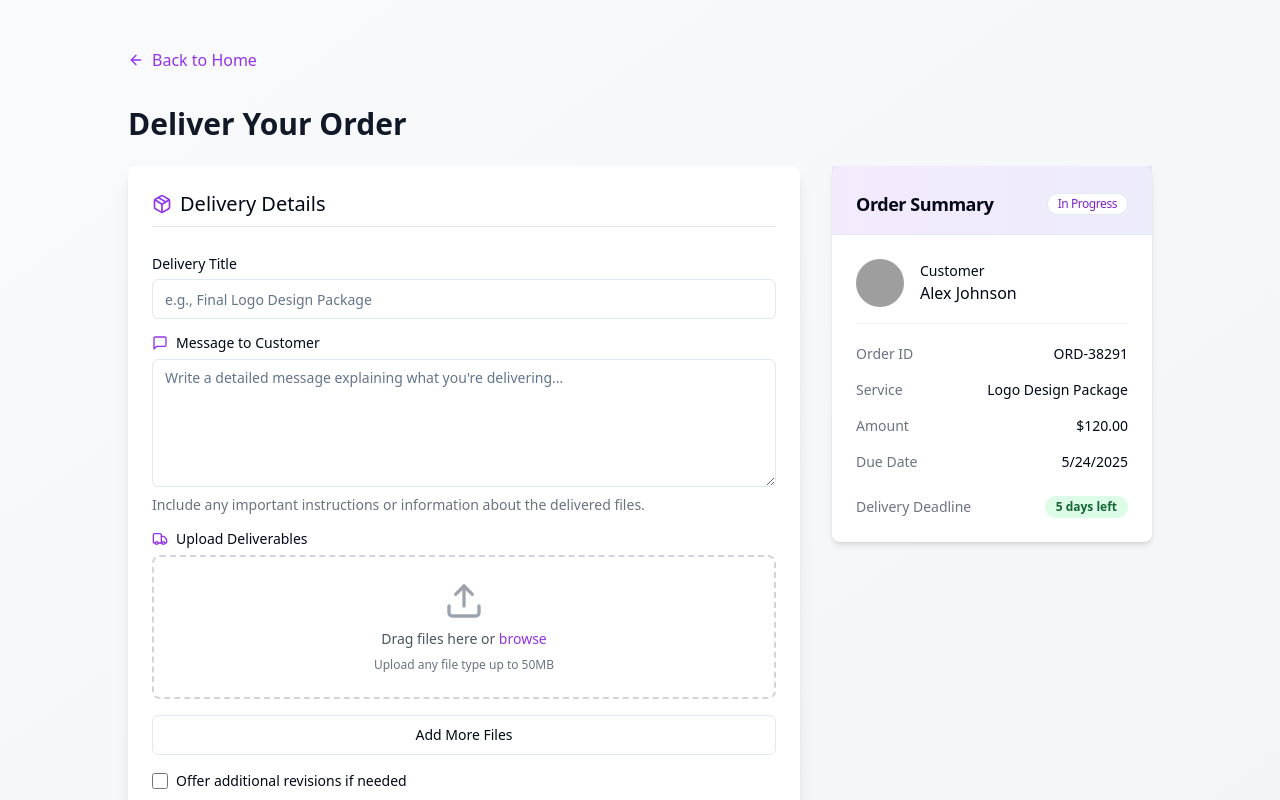
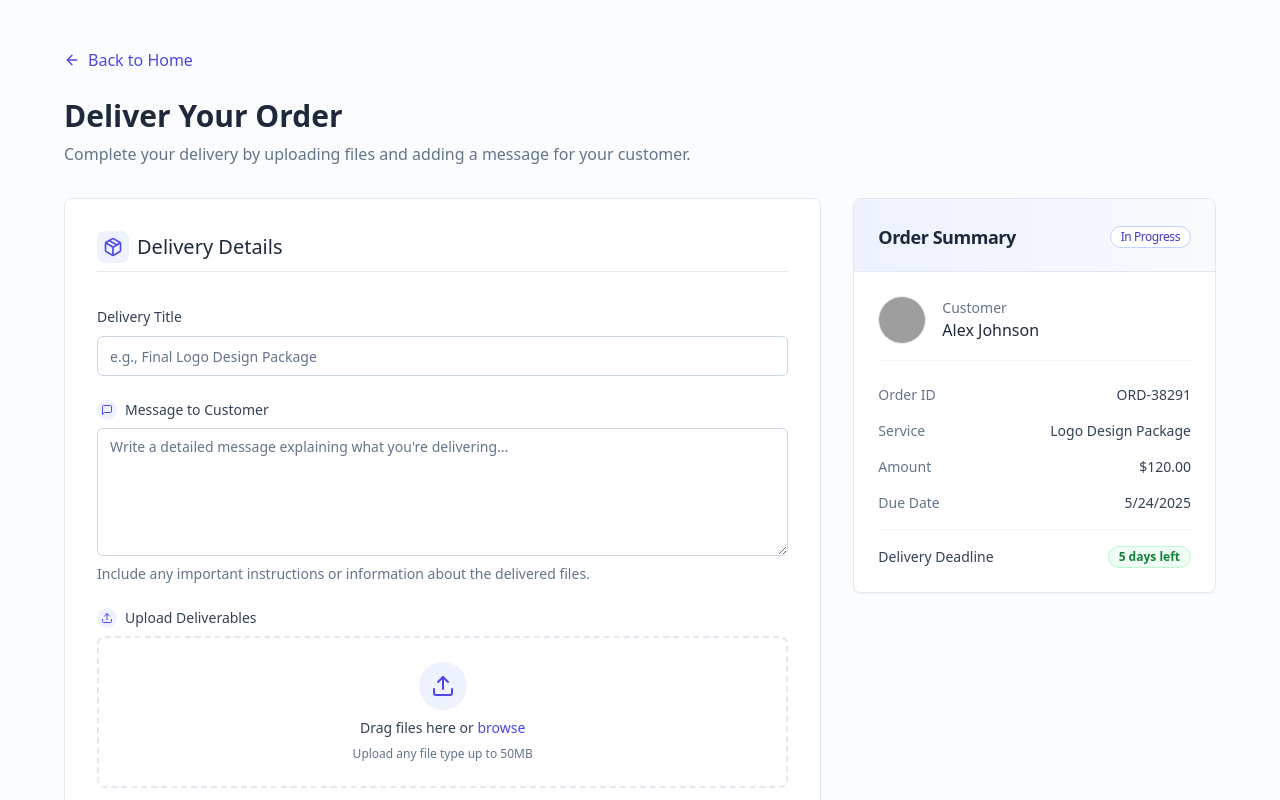
Before and after one commit to ALFRED-LUCIFER/order-note-delivery-finesse, a React (Vite) app: page /delivery in a window 1280 px wide. Shown: the top 800 px of the page. Built offline with nearby package versions, Linux system fonts and the light colour scheme; grey boxes are pictures that could not be loaded.

Commit message:
Refactor: Apply design from Vuexy documentation
Implement components based on the Vuexy NextJS admin template documentation.

```diff
--- a/src/components/AttachmentUploader.tsx
+++ b/src/components/AttachmentUploader.tsx
@@ -39,7 +39,7 @@ const AttachmentUploader = ({ onFileChange }: AttachmentUploaderProps) => {
   return (
     <div className="space-y-4">
       <div
-        className="border-2 border-dashed border-gray-300 rounded-lg p-6 text-center hover:bg-gray-50 transition-colors cursor-pointer"
+        className="border-2 border-dashed border-slate-200 rounded-lg p-6 text-center hover:bg-slate-50 transition-colors cursor-pointer bg-white"
         onClick={() => fileInputRef.current?.click()}
       >
         <input
@@ -50,11 +50,13 @@ const AttachmentUploader = ({ onFileChange }: AttachmentUploaderProps) => {
           onChange={handleFileInput}
         />
         <div className="flex flex-col items-center justify-center space-y-2">
-          <Upload className="h-10 w-10 text-gray-400" />
-          <p className="text-sm font-medium text-gray-600">
-            Drag files here or <span className="text-purple-600">browse</span>
+          <div className="h-12 w-12 rounded-full bg-indigo-50 flex items-center justify-center">
+            <Upload className="h-6 w-6 text-indigo-600" />
+          </div>
+          <p className="text-sm font-medium text-slate-700">
+            Drag files here or <span className="text-indigo-600">browse</span>
           </p>
-          <p className="text-xs text-gray-500">
+          <p className="text-xs text-slate-500">
             Upload any file type up to 50MB
           </p>
         </div>
@@ -62,25 +64,27 @@ const AttachmentUploader = ({ onFileChange }: AttachmentUploaderProps) => {
 
       {files.length > 0 && (
         <div className="space-y-3">
-          <p className="text-sm font-medium text-gray-700">
+          <p className="text-sm font-medium text-slate-700">
             {files.length} {files.length === 1 ? "file" : "files"} attached
           </p>
           <ul className="space-y-2">
             {files.map((file, index) => (
-              <li key={index} className="flex items-center justify-between bg-gray-50 p-3 rounded-md">
+              <li key={index} className="flex items-center justify-between bg-slate-50 p-3 rounded-md border border-slate-200">
                 <div className="flex items-center space-x-3">
-                  <FileText className="h-5 w-5 text-purple-600" />
+                  <div className="h-8 w-8 rounded bg-white border border-slate-200 flex items-center justify-center">
+                    <FileText className="h-4 w-4 text-indigo-600" />
+                  </div>
                   <div>
-                    <p className="text-sm font-medium text-gray-700 truncate max-w-[200px]">
+                    <p className="text-sm font-medium text-slate-700 truncate max-w-[200px]">
                       {file.name}
                     </p>
-                    <p className="text-xs text-gray-500">{formatFileSize(file.size)}</p>
+                    <p className="text-xs text-slate-500">{formatFileSize(file.size)}</p>
                   </div>
                 </div>
                 <Button
                   variant="ghost"
                   size="sm"
-                  className="h-8 w-8 p-0"
+                  className="h-8 w-8 p-0 text-slate-500 hover:text-slate-700 hover:bg-slate-200/50"
                   onClick={(e) => {
                     e.stopPropagation();
                     removeFile(index);
@@ -97,7 +101,7 @@ const AttachmentUploader = ({ onFileChange }: AttachmentUploaderProps) => {
       <Button
         type="button"
         variant="outline"
-        className="w-full"
+        className="w-full border-slate-300 text-slate-700 hover:bg-slate-50"
         onClick={() => fileInputRef.current?.click()}
       >
         Add More Files
--- a/src/components/DeliveryForm.tsx
+++ b/src/components/DeliveryForm.tsx
@@ -6,7 +6,7 @@ import { Label } from "@/components/ui/label";
 import { Input } from "@/components/ui/input";
 import { useToast } from "@/hooks/use-toast";
 import AttachmentUploader from "./AttachmentUploader";
-import { Package, Truck, MessageSquare } from "lucide-react";
+import { Package, MessageSquare, Upload } from "lucide-react";
 
 interface DeliveryFormProps {
   onSubmit: (data: DeliveryFormData) => void;
@@ -74,72 +74,80 @@ const DeliveryForm = ({ onSubmit }: DeliveryFormProps) => {
   };
 
   return (
-    <form onSubmit={handleSubmit} className="space-y-6">
+    <form onSubmit={handleSubmit} className="space-y-8">
       <div className="space-y-2">
-        <div className="flex items-center gap-2">
-          <Package className="h-5 w-5 text-purple-600" />
-          <h2 className="text-xl font-medium">Delivery Details</h2>
+        <div className="flex items-center gap-2 mb-2">
+          <div className="h-8 w-8 rounded-lg bg-indigo-50 flex items-center justify-center">
+            <Package className="h-5 w-5 text-indigo-600" />
+          </div>
+          <h2 className="text-xl font-medium text-slate-800">Delivery Details</h2>
         </div>
-        <div className="h-px bg-gray-200" />
+        <div className="h-px bg-slate-200" />
       </div>
 
-      <div className="space-y-4">
-        <div>
-          <Label htmlFor="delivery-title">Delivery Title</Label>
+      <div className="space-y-6">
+        <div className="space-y-2">
+          <Label htmlFor="delivery-title" className="text-sm font-medium text-slate-700">Delivery Title</Label>
           <Input
             id="delivery-title"
             placeholder="e.g., Final Logo Design Package"
             value={deliveryTitle}
             onChange={(e) => setDeliveryTitle(e.target.value)}
-            className="mt-1"
+            className="border-slate-300 focus:border-indigo-400 focus:ring-indigo-400"
           />
         </div>
 
-        <div>
-          <div className="flex items-center gap-2 mb-2">
-            <MessageSquare className="h-4 w-4 text-purple-600" />
-            <Label htmlFor="message">Message to Customer</Label>
+        <div className="space-y-2">
+          <div className="flex items-center gap-2 mb-1">
+            <div className="h-5 w-5 rounded-full bg-indigo-50 flex items-center justify-center">
+              <MessageSquare className="h-3 w-3 text-indigo-600" />
+            </div>
+            <Label htmlFor="message" className="text-sm font-medium text-slate-700">Message to Customer</Label>
           </div>
           <Textarea
             id="message"
             placeholder="Write a detailed message explaining what you're delivering..."
             value={message}
             onChange={(e) => setMessage(e.target.value)}
-            className="min-h-32"
+            className="min-h-32 border-slate-300 focus:border-indigo-400 focus:ring-indigo-400"
           />
-          <p className="text-sm text-gray-500 mt-2">
+          <p className="text-sm text-slate-500 mt-1">
             Include any important instructions or information about the delivered files.
           </p>
         </div>
 
-        <div>
-          <div className="flex items-center gap-2 mb-2">
-            <Truck className="h-4 w-4 text-purple-600" />
-            <Label>Upload Deliverables</Label>
+        <div className="space-y-2">
+          <div className="flex items-center gap-2 mb-1">
+            <div className="h-5 w-5 rounded-full bg-indigo-50 flex items-center justify-center">
+              <Upload className="h-3 w-3 text-indigo-600" />
+            </div>
+            <Label className="text-sm font-medium text-slate-700">Upload Deliverables</Label>
           </div>
           <AttachmentUploader onFileChange={handleFileChange} />
         </div>
 
-        <div className="flex items-center space-x-2">
+        <div className="flex items-center space-x-2 ml-1">
           <Input
             type="checkbox"
             id="extra-revisions"
-            className="w-4 h-4"
+            className="w-4 h-4 border-slate-300 rounded text-indigo-600 focus:ring-indigo-500"
             checked={extraRevisions}
             onChange={(e) => setExtraRevisions(e.target.checked)}
           />
-          <Label htmlFor="extra-revisions" className="text-sm font-normal">
+          <Label htmlFor="extra-revisions" className="text-sm font-medium text-slate-700">
             Offer additional revisions if needed
           </Label>
         </div>
       </div>
 
-      <Button
-        type="submit"
-        className="w-full bg-gradient-to-r from-purple-600 to-indigo-600 hover:from-purple-700 hover:to-indigo-700"
-      >
-        Deliver Now
-      </Button>
+      <div>
+        <Button
+          type="submit"
+          className="w-full bg-indigo-600 hover:bg-indigo-700 text-white font-medium py-2.5"
+        >
+          Deliver Now
+        </Button>
+      </div>
     </form>
   );
 };
--- a/src/components/OrderSummary.tsx
+++ b/src/components/OrderSummary.tsx
@@ -25,18 +25,18 @@ const OrderSummary = () => {
   };
 
   return (
-    <Card className="shadow-md border-0">
-      <CardHeader className="bg-gradient-to-r from-purple-600/10 to-indigo-600/10 border-b pb-4">
+    <Card className="shadow-sm border-slate-200 overflow-hidden">
+      <CardHeader className="bg-gradient-to-r from-indigo-50 to-slate-50 border-b pb-5">
         <CardTitle className="text-lg flex justify-between items-center">
-          <span>Order Summary</span>
-          <Badge variant="outline" className="bg-white text-purple-700 font-normal">
+          <span className="text-slate-800">Order Summary</span>
+          <Badge variant="outline" className="bg-white border-indigo-200 text-indigo-700 font-normal">
             {orderDetails.status}
           </Badge>
         </CardTitle>
       </CardHeader>
-      <CardContent className="pt-6 space-y-5">
-        <div className="flex items-center space-x-4 pb-4 border-b border-gray-100">
-          <div className="h-12 w-12 rounded-full overflow-hidden">
+      <CardContent className="pt-6 space-y-6 p-6">
+        <div className="flex items-center space-x-4 pb-4 border-b border-slate-100">
+          <div className="h-12 w-12 rounded-full overflow-hidden border border-slate-200">
             <img
               src={orderDetails.customer.avatar}
               alt={orderDetails.customer.name}
@@ -44,45 +44,47 @@ const OrderSummary = () => {
             />
           </div>
           <div>
-            <p className="text-sm font-medium">Customer</p>
-            <p className="text-base">{orderDetails.customer.name}</p>
+            <p className="text-sm text-slate-500">Customer</p>
+            <p className="text-base font-medium text-slate-800">{orderDetails.customer.name}</p>
           </div>
         </div>
 
         <div className="space-y-4">
-          <div className="flex justify-between">
-            <p className="text-sm text-gray-500">Order ID</p>
-            <p className="text-sm font-medium">{orderDetails.orderId}</p>
+          <div className="grid grid-cols-2 gap-1">
+            <p className="text-sm text-slate-500">Order ID</p>
+            <p className="text-sm font-medium text-slate-700 text-right">{orderDetails.orderId}</p>
           </div>
 
-          <div className="flex justify-between">
-            <p className="text-sm text-gray-500">Service</p>
-            <p className="text-sm font-medium">{orderDetails.service}</p>
+          <div className="grid grid-cols-2 gap-1">
+            <p className="text-sm text-slate-500">Service</p>
+            <p className="text-sm font-medium text-slate-700 text-right">{orderDetails.service}</p>
           </div>
 
-          <div className="flex justify-between">
-            <p className="text-sm text-gray-500">Amount</p>
-            <p className="text-sm font-medium">{orderDetails.price}</p>
+          <div className="grid grid-cols-2 gap-1">
+            <p className="text-sm text-slate-500">Amount</p>
+            <p className="text-sm font-medium text-slate-700 text-right">{orderDetails.price}</p>
           </div>
 
-          <div className="flex justify-between">
-            <p className="text-sm text-gray-500">Due Date</p>
-            <p className="text-sm font-medium">
+          <div className="grid grid-cols-2 gap-1">
+            <p className="text-sm text-slate-500">Due Date</p>
+            <p className="text-sm font-medium text-slate-700 text-right">
               {new Date(orderDetails.dueDate).toLocaleDateString()}
             </p>
           </div>
 
-          <div className="flex justify-between items-center pt-2">
-            <p className="text-sm text-gray-500">Delivery Deadline</p>
+          <div className="pt-2 border-t border-slate-100">
+            <div className="flex justify-between items-center mt-2">
+              <p className="text-sm text-slate-700 font-medium">Delivery Deadline</p>
               <Badge className={
                 daysLeft() <= 1
-                ? "bg-red-100 text-red-800 hover:bg-red-200"
+                  ? "bg-red-50 text-red-700 hover:bg-red-100 border border-red-200"
                   : daysLeft() <= 3
-                ? "bg-yellow-100 text-yellow-800 hover:bg-yellow-200"
-                : "bg-green-100 text-green-800 hover:bg-green-200"
+                  ? "bg-amber-50 text-amber-700 hover:bg-amber-100 border border-amber-200"
+                  : "bg-green-50 text-green-700 hover:bg-green-100 border border-green-200"
               }>
                 {daysLeft()} days left
               </Badge>
+            </div>
           </div>
         </div>
       </CardContent>
--- a/src/pages/DeliveryPage.tsx
+++ b/src/pages/DeliveryPage.tsx
@@ -17,23 +17,29 @@ const DeliveryPage = () => {
   };
 
   return (
-    <div className="min-h-screen bg-gradient-to-br from-gray-50 to-gray-100 py-12 px-4 sm:px-6 lg:px-8">
-      <div className="max-w-5xl mx-auto">
-        <div className="mb-8">
-          <Link to="/" className="inline-flex items-center text-purple-600 hover:text-purple-800 transition-colors">
+    <div className="min-h-screen bg-slate-50/50 py-12 px-4 sm:px-6 lg:px-8">
+      <div className="max-w-6xl mx-auto">
+        <div className="mb-6">
+          <Link to="/" className="inline-flex items-center text-indigo-600 hover:text-indigo-800 transition-colors font-medium">
             <ArrowLeft className="w-4 h-4 mr-2" />
             Back to Home
           </Link>
         </div>
 
-        <h1 className="text-3xl font-bold text-gray-900 mb-6">
+        <h1 className="text-3xl font-bold text-slate-800 mb-2">
           {isSubmitted ? "Delivery Complete!" : "Deliver Your Order"}
         </h1>
 
+        <p className="text-slate-500 mb-8 max-w-3xl">
+          {isSubmitted
+            ? "Your work has been successfully delivered to the customer."
+            : "Complete your delivery by uploading files and adding a message for your customer."}
+        </p>
+
         <div className="grid grid-cols-1 lg:grid-cols-3 gap-8">
           <div className="lg:col-span-2">
-            <Card className="shadow-lg border-0">
-              <div className="p-6">
+            <Card className="shadow-sm border border-slate-200 rounded-lg overflow-hidden">
+              <div className="bg-white p-8">
                 {!isSubmitted ? (
                   <DeliveryForm onSubmit={handleSubmit} />
                 ) : (
```
Also changed, not shown: src/components/DeliveryConfirmation.tsx (+30 -23 lines), src/pages/Index.tsx (+7 -5 lines). Lines whose indentation alone changed are shown as unchanged.
